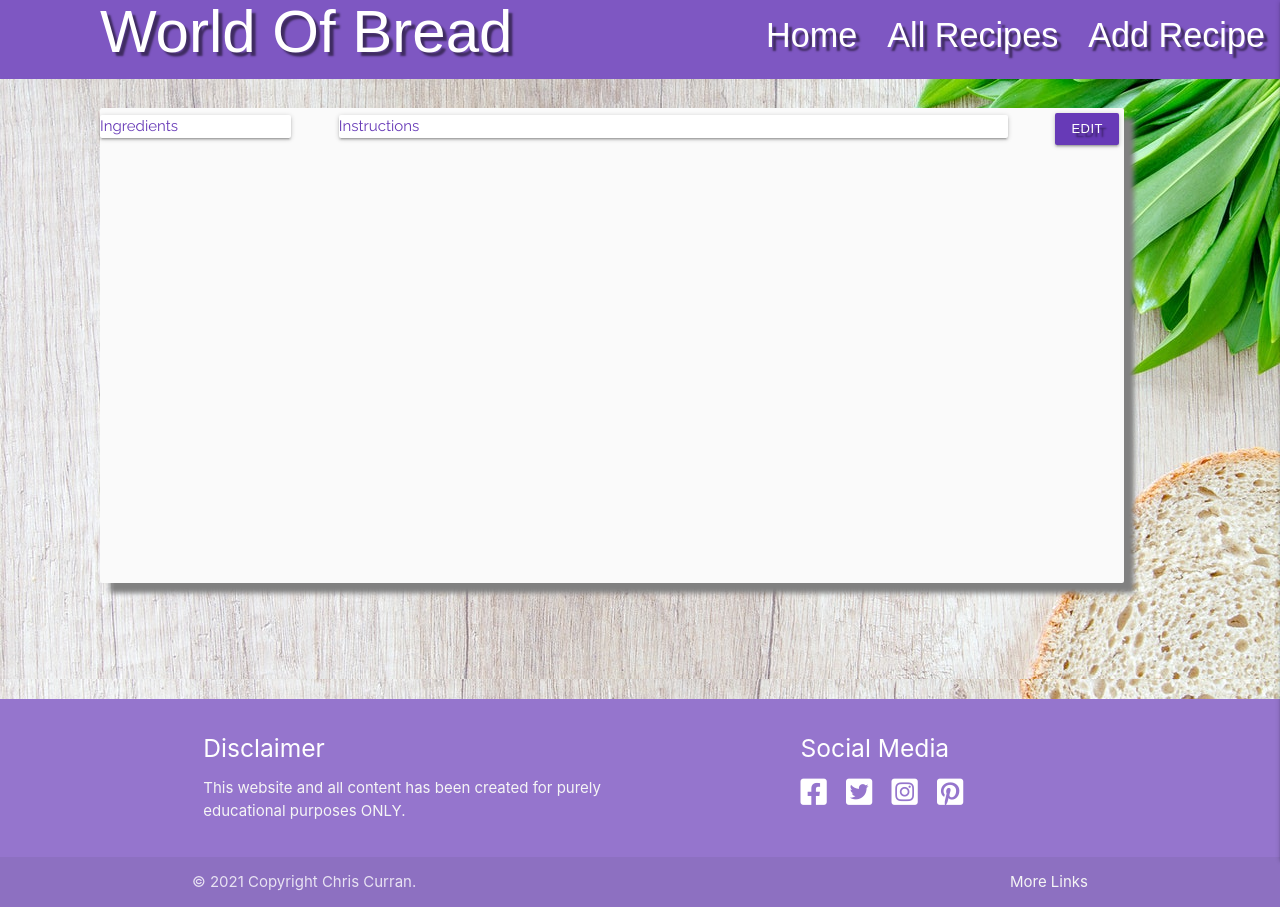
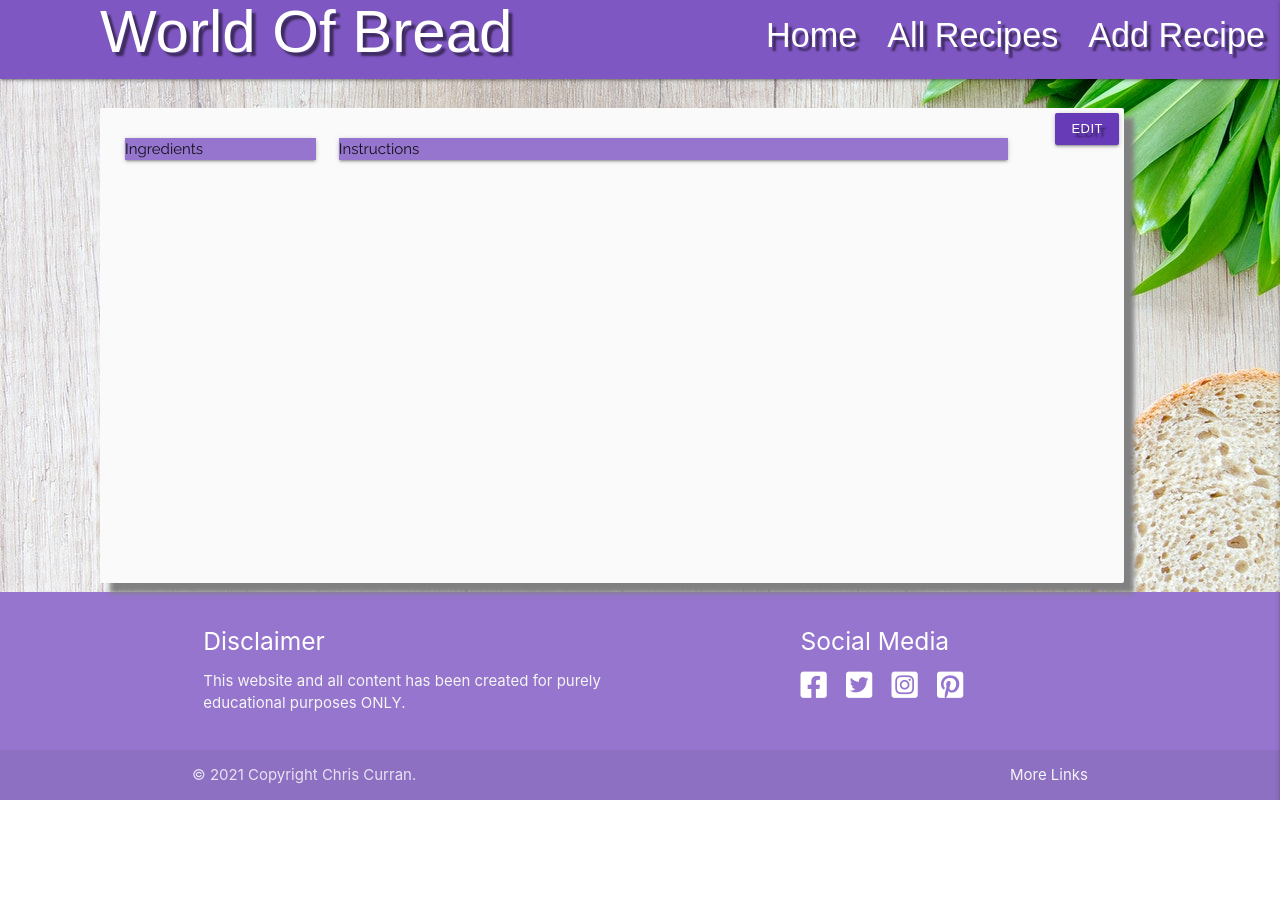
Before and after one commit to GOSUB-C64/CI-Project-MS3, a Flask app: template templates/display_recipe.html in a window 1280 px wide. After the commit the page ends 800 px from the top, so only its background shows below. Run offline with Flask 2, Linux system fonts and the light colour scheme; the template is opened without the code that fills it, so the values that code supplies are empty; some libraries are stand-ins or nearby versions; some web fonts are replaced.

Commit message:
tweaked some layout problems and added update to database functionality

```diff
--- a/app.py
+++ b/app.py
@@ -57,6 +57,21 @@ def add_recipe():
 
 @app.route("/edit_recipe/<bread_id>", methods=["GET", "POST"])
 def edit_recipe(bread_id):
+    if request.method == "POST":
+        submit = {
+            "name": request.form.get("name"),
+            "description": request.form.get("description"),
+            "country": request.form.get("country"),
+            "ingredients": request.form.get("ingredients"),
+            "method": request.form.get("method"),
+            "cooking_temp": request.form.get("temperature"),
+            "cooking_time": request.form.get("time"),
+            "image_url": request.form.get("url")
+        }
+        mongo.db.breads.update({"_id": ObjectId(bread_id)}, submit)
+        flash("Recipe Updated - Thankyou!")
+        # return redirect(url_for('display_breads'))
+
     bread = mongo.db.breads.find_one({"_id": ObjectId(bread_id)})
     return render_template("edit_recipe.html", bread=bread)
 
--- a/static/css/style.css
+++ b/static/css/style.css
@@ -76,10 +76,11 @@ main {
     height: 100% !important;
     width: 20%;
     top: 0;
-    left: 0;
+    left: 25px;
     box-sizing: border-box;
     font-family: "Raleway", Arial;
     font-size: 1em;
+    margin-top: 2em;
 }
 
 .small_method_card {
@@ -91,7 +92,7 @@ main {
     box-sizing: border-box;
     font-family: "Raleway", Arial;
     font-size: 1em;
-    /* flex-grow: 1; */
+    margin-top: 2em;
 }
 
 .card-panel {
@@ -170,6 +171,18 @@ textarea {
     margin: 5px 5px 0px 0px;
 }
 
+.collapsible .row {
+    margin-bottom: 0;
+}
+
+.collapsible .row h4 {
+    font-family: "Raleway", Arial;
+}
+
+.collapsible-body {
+    background-color: #fff;
+}
+
 .collapsible-header {
     align-items: baseline;
     text-transform: capitalize;
--- a/templates/base.html
+++ b/templates/base.html
@@ -66,11 +66,15 @@
         {% endblock %}
     </main>
 
-    {% block display_recipe %}
-    {% endblock %}
+    <main>
+        {% block display_recipe %}
+        {% endblock %}
+    </main>
 
-    {% block homepage %}
-    {% endblock %}
+    <main>
+        {% block homepage %}
+        {% endblock %}
+    </main>
 
     <!-- footer -->
     <footer class="page-footer deep-purple lighten-2">
--- a/templates/display_breads.html
+++ b/templates/display_breads.html
@@ -18,9 +18,11 @@
                 </div>
                 <div class="row collapsible-body">
                     <div class="col s6">
+                        <h4>Ingredients</h4>
                         <strong>{{- bread.ingredients -}}</strong>
                     </div>
                     <div class="col s6">
+                        <h4>Instructions</h4>
                         <p>{{- bread.method -}}</p>
                     </div>
                 </div>
--- a/templates/display_recipe.html
+++ b/templates/display_recipe.html
@@ -1,21 +1,18 @@
 {% extends "base.html" %}
 {% block display_recipe %}
     <section>
-        <div class="row">
-            <div class="col s12 home_page_image"></div>
         <div class="row card-panel grey lighten-5 my_large_card_panel">
             <div class="white-text text-shadow deep-purple lighten-2 name_db_home">{{ bread.name }}
                 <a href="{{ url_for('edit_recipe', bread_id=bread._id) }}" class="btn-small deep-purple right">Edit</a>
             </div>
             <div class="row ingredients_cards">
                 <div class="card small small_ingredients_card">
-                        <div class="deep-purple-text">Ingredients</div>
+                    <div class="deep-purple lighten-2">Ingredients</div>
                     <div>{{ bread.ingredients }}</div>
                 </div>
                 <div class="card small small_method_card">
-                        <div class="deep-purple-text">Instructions</div>
+                    <div class="deep-purple lighten-2">Instructions</div>
                     <div>{{ bread.method }}</div>
-                    </div>
                 </div>
             </div>
         </div>
--- a/templates/edit_recipe.html
+++ b/templates/edit_recipe.html
@@ -35,7 +35,7 @@
                 <div class="row">
                     <div class="input-field col s12">
                         <i class="material-icons deep-purple-text prefix">flag</i>
-                        <select id="country" name="country" class="validate" required>
+                        <select id="country" name="country" class="validate">
                             <option value="" selected>{{ bread.country }}</option>
                             <option value="Afganistan">Afghanistan</option>
                             <option value="Albania">Albania</option>
```
Lines whose indentation alone changed are shown as unchanged.
